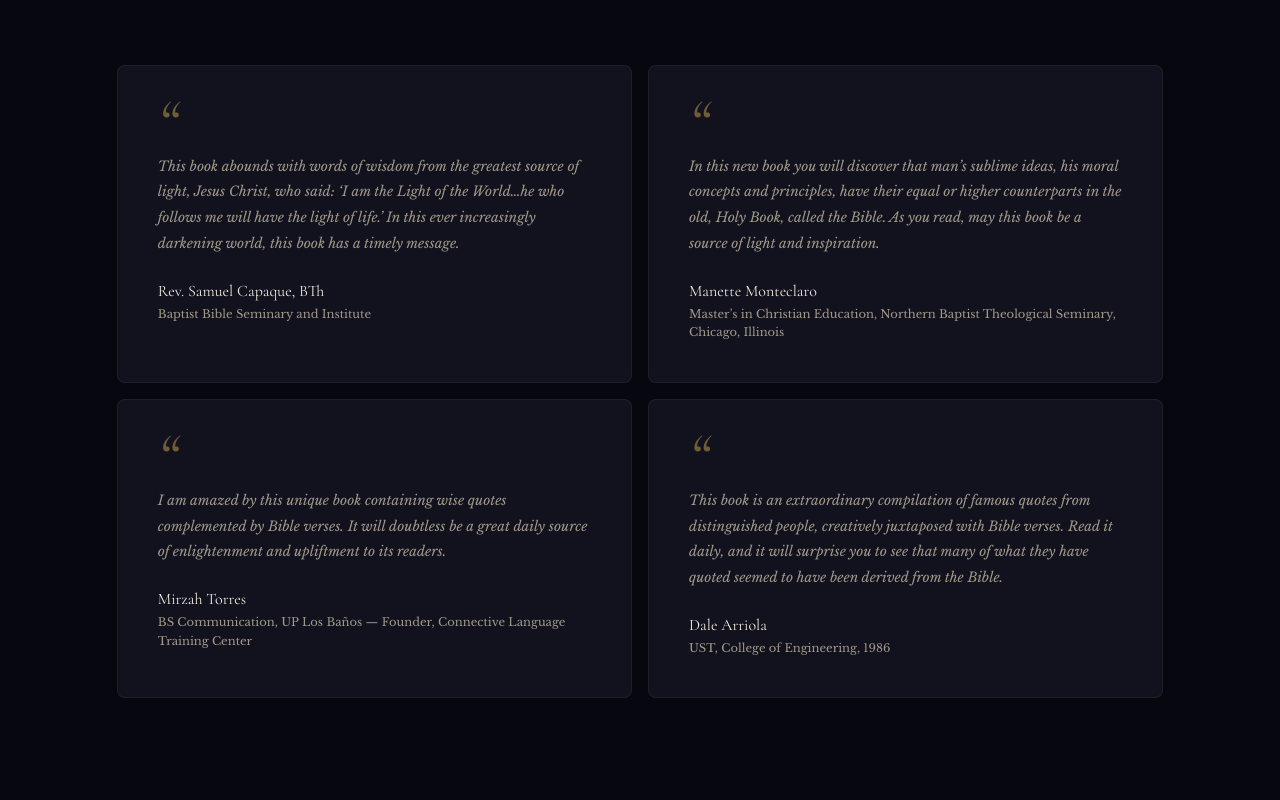
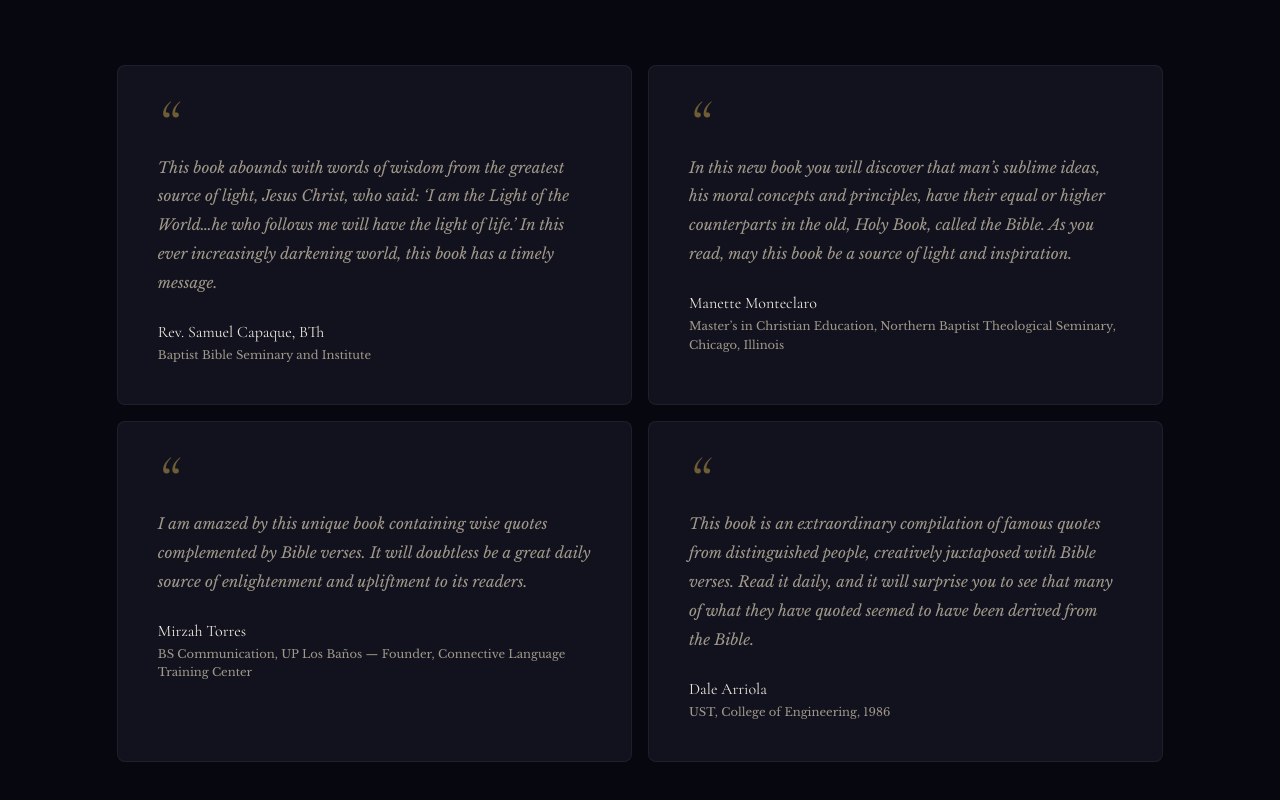
Before and after one commit to TimmyhalfZombie/let-there-be-lights, a React (Vite) app: page /about in a window 1280 px wide. Shown: the part 3179-3979 px from the top of the page. Built offline with nearby package versions, Linux system fonts and the light colour scheme.

Commit message:
feat: new About page

```diff
--- a/src/style.css
+++ b/src/style.css
@@ -1169,7 +1169,7 @@ button {
 }
 .ap-test-card__quote {
   font-family: var(--font-body);
-  font-size: 0.85rem;
+  font-size: 0.95rem;
   font-style: italic;
   line-height: 1.9;
   color: var(--text-secondary);
```
